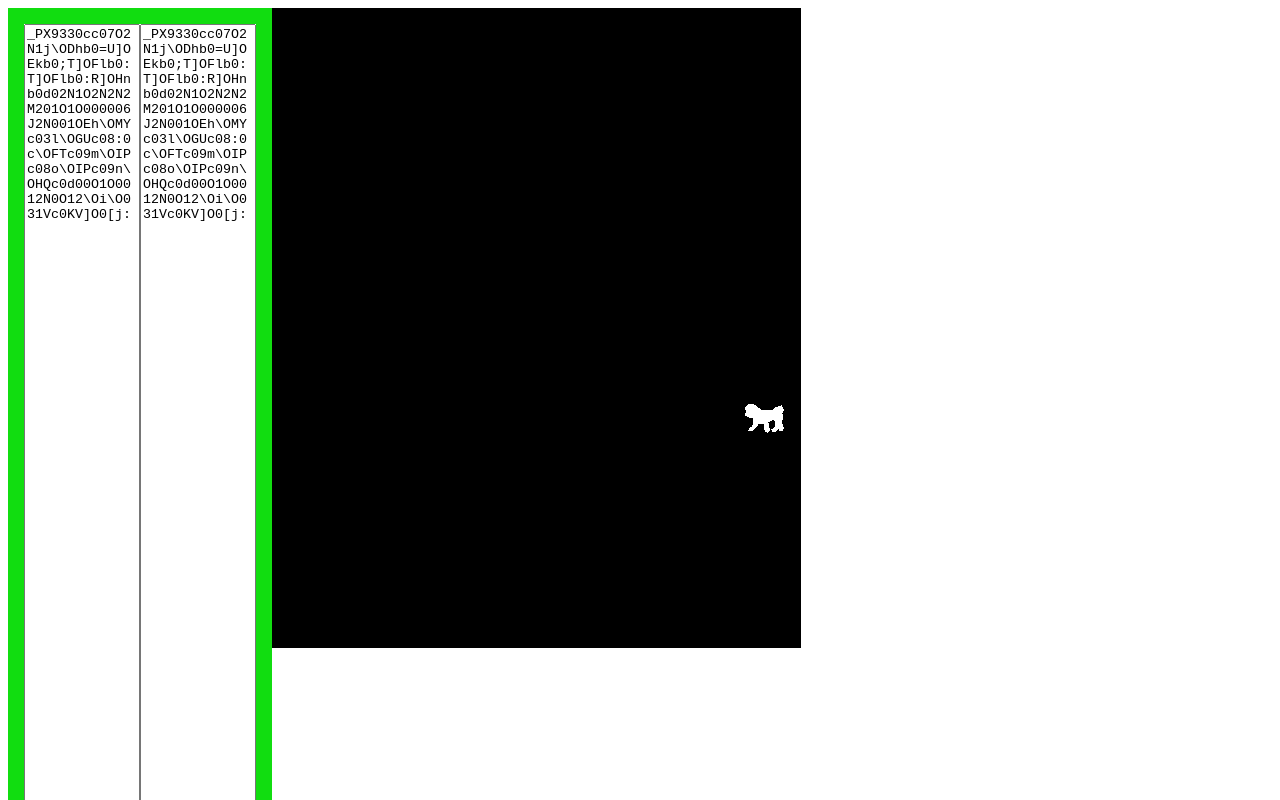
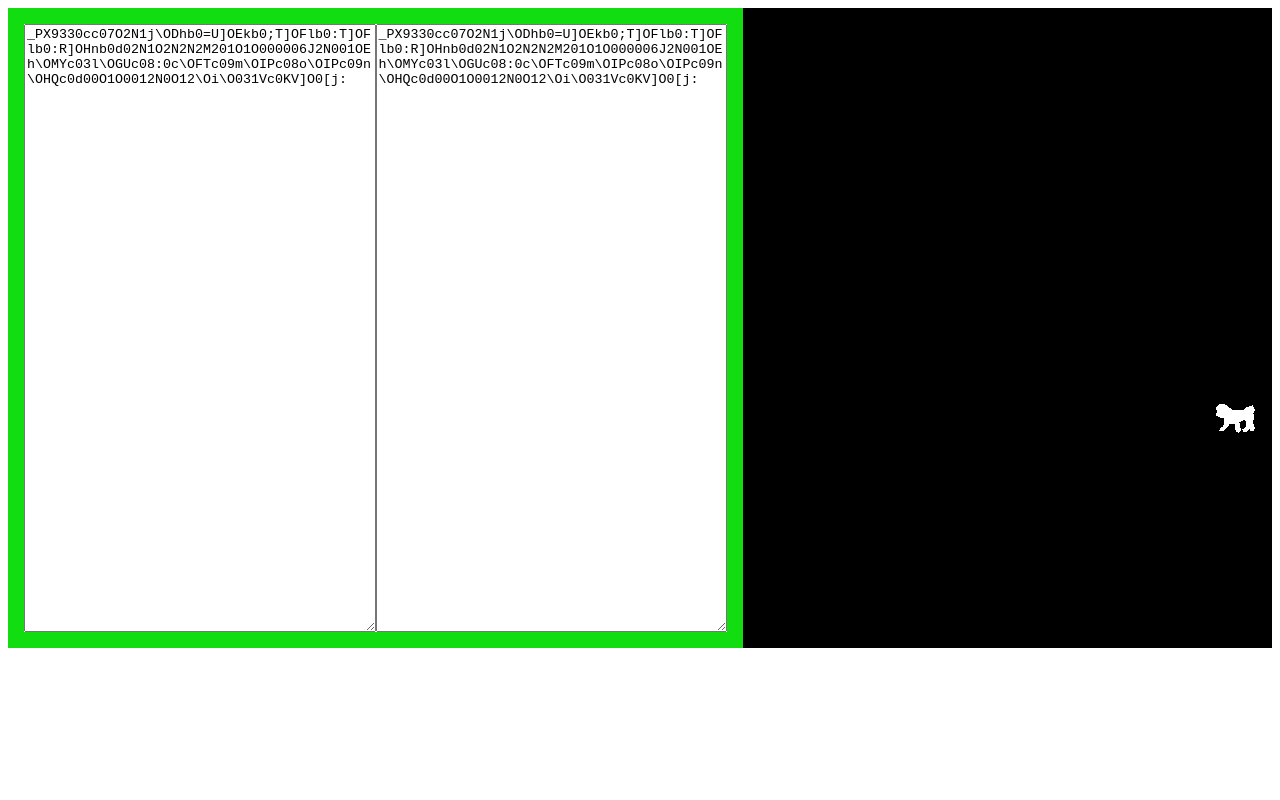
Before and after one commit to QuicheSama/coco-maskapi, a SvelteKit app: page / in a window 1280 px wide. Shown: the top 800 px of the page. Built offline with nearby package versions, Linux system fonts and the light colour scheme.

Commit message:
fix: adjust canvas dimensions

```diff
--- a/src/routes/+page.svelte
+++ b/src/routes/+page.svelte
@@ -32,7 +32,7 @@
 		<textarea readonly>{sampleRleString}</textarea>
 		<textarea readonly>{reencoded}</textarea>
 	</div>
-	<canvas class="output" height={1000} width={1000} bind:this={outputCanvas} />
+	<canvas class="output" height={640} width={529} bind:this={outputCanvas} />
 </div>
 
 <style>
```
Also changed, not shown: 1 other file (tests, documents, lock files or other folders).
